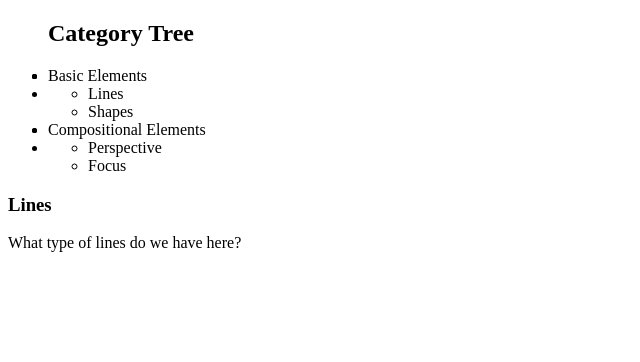
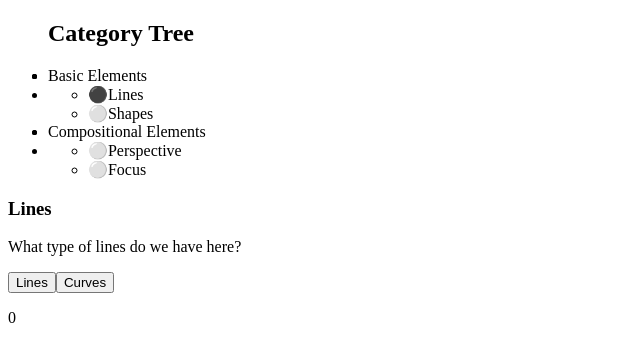
Before and after one commit to nino-ux/painting-analysis-app-vite, a React (Vite) app: page / in a window 1280 px wide. Both pictures are taken after a click on the link "Lines". Shown: the top 362 px of the page, without its empty margins (0-640 px from the left). Built offline with nearby package versions, Linux system fonts and the light colour scheme.

Commit message:
Added Button Handler

```diff
--- a/src/App.jsx
+++ b/src/App.jsx
@@ -5,7 +5,10 @@ import { useState } from "react";
 import updatedCategoryTree from './logic/updateCategoryTree';
 
 //import hooks
-import useClickTracker from "./logic/useClickTracker";
+// import useClickTracker from "./logic/hooks/useClickTracker";
+
+//import data
+import currentPaintingData from "./data/StarryNight.json"
 
 //import Components
 import CategoryTree from "./components/CategoryTree";
@@ -16,21 +19,22 @@ function App() {
 
   //States
   const [categoryTreeData, setCategoryTreeData] = useState(updatedCategoryTree);
-  // const [currentElement, setCurrentElement] = useState("");
-  const [paintingData, setPaintingData] = useState("");
+  const [currentElement, setCurrentElement] = useState("");
+  const [paintingData, setPaintingData] = useState(currentPaintingData);
 
-  // //Handlers
-  // const handleElementClick = (e) => {
-  //   setCurrentElement(e.target.text);
-  // }
-      const {currentElement, handleElementClick} = useClickTracker();
+  // const { currentElement, handleElementClick } = useClickTracker();
 
+  //Handlers
+  const handleElementClick = (e) => {
+    setCurrentElement(e.target.textContent);
+  }
 
 
   return (
     <>
       <CategoryTree
         categoryTreeData={categoryTreeData}
+        paintingData={paintingData}
         currentElement={currentElement}
         handleElementClick={handleElementClick}
       />
--- a/src/components/CategoryTree.jsx
+++ b/src/components/CategoryTree.jsx
@@ -1,8 +1,8 @@
 //import React stuff
 import React from 'react'
 import { useState } from 'react'
-// import handleElementClick from '../logic/handleElementClick';
-// import handleElementClick from '../logic/handleElementClick';
+import DotIndicator from './DotIndicator';
+
 
 
 function CategoryTree(props) {
@@ -20,6 +20,12 @@ function CategoryTree(props) {
                                     element.subcategories.map(subelement => (
                                         <ul>
                                             <li>
+                                                <DotIndicator
+                                                    currentElement={props.currentElement}
+                                                    paintingData={props.paintingData}
+                                                    categoryTreeData={props.categoryTreeData}
+                                                    subelement={subelement}
+                                                />
                                                 <a
                                                     onClick={props.handleElementClick}
                                                 >{subelement.name}</a></li>
--- /dev/null
+++ b/src/components/DotIndicator.jsx
@@ -0,0 +1,22 @@
+import { useState } from "react";
+
+import useGameState from "../logic/hooks/useGameState";
+
+
+
+function DotIndicator(props) {
+    // const [dotState, setDotState] = useState("");
+
+    // if (!props.paintingData?.elements) {
+    //     return <div>Loading or no data...</div>;
+
+    // Check the status of the element
+
+    console.log(props.subelement.name);
+
+    if (props.currentElement == props.subelement.name) {
+        return <span>⚫️</span>
+    } return <span>⚪️</span>
+}
+
+export default DotIndicator;
--- a/src/components/QuestionModal.jsx
+++ b/src/components/QuestionModal.jsx
@@ -1,18 +1,64 @@
-import React from "react"
+import React, { use } from "react"
+import { useState } from "react";
 
 import currentPaintingData from '../data/StarryNight.json'
+import useGameState from "../logic/hooks/useGameState";
 
 
 
 function QuestionModal(props) {
+
+    const { gameState, setGameState } = useGameState();
+
+    // console.log(gameState);
+    const handleAnswer = (isCorrect, currentElement) => {
+        if (!isCorrect) return;
+        setGameState(prev => prev.map(item =>
+            item.name === currentElement
+            ? {...item, progress: item.progress + 1}
+            : item
+        ))
+    }
+
+
+
     return (
         currentPaintingData.elements.map((element) => {
             if (element.name === props.currentElement) {
                 return (
                     <div>
-                        <h3>{element.name}</h3>
-                        <p>{element.steps[0].question}</p>
-                    </div>
+                        <div>
+                            <h3>{element.name}</h3>
+                            <p>{element.steps[0].question}</p>
+                        </div>
+                        <div>
+                            {
+                                gameState.map((currentState) => {
+
+                                    if (props.currentElement === currentState.name) {
+
+                                        return (
+
+                                            <div>
+                                                <button
+                                                    onClick={ (e) => {
+                                                        const step = element.steps[currentState.progress];
+                                                        const isCorrect = (step.correctAnswer == e.currentTarget.textContent);
+                                                        handleAnswer(isCorrect, props.currentElement)} }
+                                                >{element.steps[currentState.progress].options[0]}</button>
+                                                <button>{element.steps[currentState.progress].options[1]}</button>
+                                                <p>{currentState.progress}</p>
+                                            </div>
+
+                                        )
+                                    } return
+
+                                })
+
+                            }
+
+                        </div>
+                    </div >
                 );
             }
         }
--- a/src/data/StarryNight.json
+++ b/src/data/StarryNight.json
@@ -2,10 +2,20 @@
     "name": "The Starry Night",
     "elements": [
         {
+            "id": 1,
             "name": "Lines",
             "clue": true,
             "steps": [
                 {
+                    "question": "What type of lines do we have here?",
+                    "options": [
+                        "Lines",
+                        "Curves"
+                    ],
+                    "correctAnswer": "Curves",
+                    "response": "Correct!"
+                },
+                                {
                     "question": "What type of lines do we have here?",
                     "options": [
                         "Lines",
@@ -18,10 +28,20 @@
             "isSolved": false
         },
         {
+            "id": 2,
             "name": "Shapes",
             "clue": true,
             "steps": [
                 {
+                    "question": "What type of shapes do we have here?",
+                    "options": [
+                        "Organic",
+                        "Inorganic"
+                    ],
+                    "correctAnswer": "Organic",
+                    "response": "Yes!"
+                },
+                                {
                     "question": "What type of shapes do we have here?",
                     "options": [
                         "Organic",
@@ -34,6 +54,7 @@
             "isSolved": false
         },
         {
+            "id": 3,
             "name": "Focus",
             "info": "The Church",
             "clue": true,
@@ -41,16 +62,27 @@
                 {
                     "question": "What is the focus of the painting?",
                     "options": [
-                        "Organic",
-                        "Inorganic"
+                        "Not Clear",
+                        "I don't know"
                     ],
-                    "correctAnswer": "Organic",
+                    "correctAnswer": "Not Clear",
+                    "response": "It's not clear...",
+                    "conditions": ["Lines", "Shapes"]
+                },
+                {
+                    "question": "What is the focus of the painting?",
+                    "options": [
+                        "Right Corner",
+                        "I don't know"
+                    ],
+                    "correctAnswer": "Right Corner",
                     "response": "Yes!"
                 }
             ],
             "isSolved": false
         },
         {
+            "id": 4,
             "name": "Perspective",
             "info": "There is perspective",
             "clue": true,
--- /dev/null
+++ b/src/logic/hooks/handleAnswer.jsx
@@ -0,0 +1,5 @@
+function handleAnswer() {
+
+}
+
+export default handleAnswer
--- /dev/null
+++ b/src/logic/hooks/useGameState.jsx
@@ -0,0 +1,23 @@
+import { useState } from 'react'
+import currentPaintingData from '../../data/StarryNight.json'
+
+function useGameState() {
+
+    const [gameState, setGameState] = useState(
+        () => {
+            return currentPaintingData.elements.map(element => (
+                {
+                    name: element.name,
+                    progress: 0,
+                    finalStep: element.steps.length - 1
+                }
+            ))
+        });
+
+            return { gameState, setGameState };
+
+}
+
+
+
+export default useGameState
```
Also changed, not shown: src/logic/hooks/useClickTracker.jsx (renamed from src/logic/useClickTracker.jsx).
